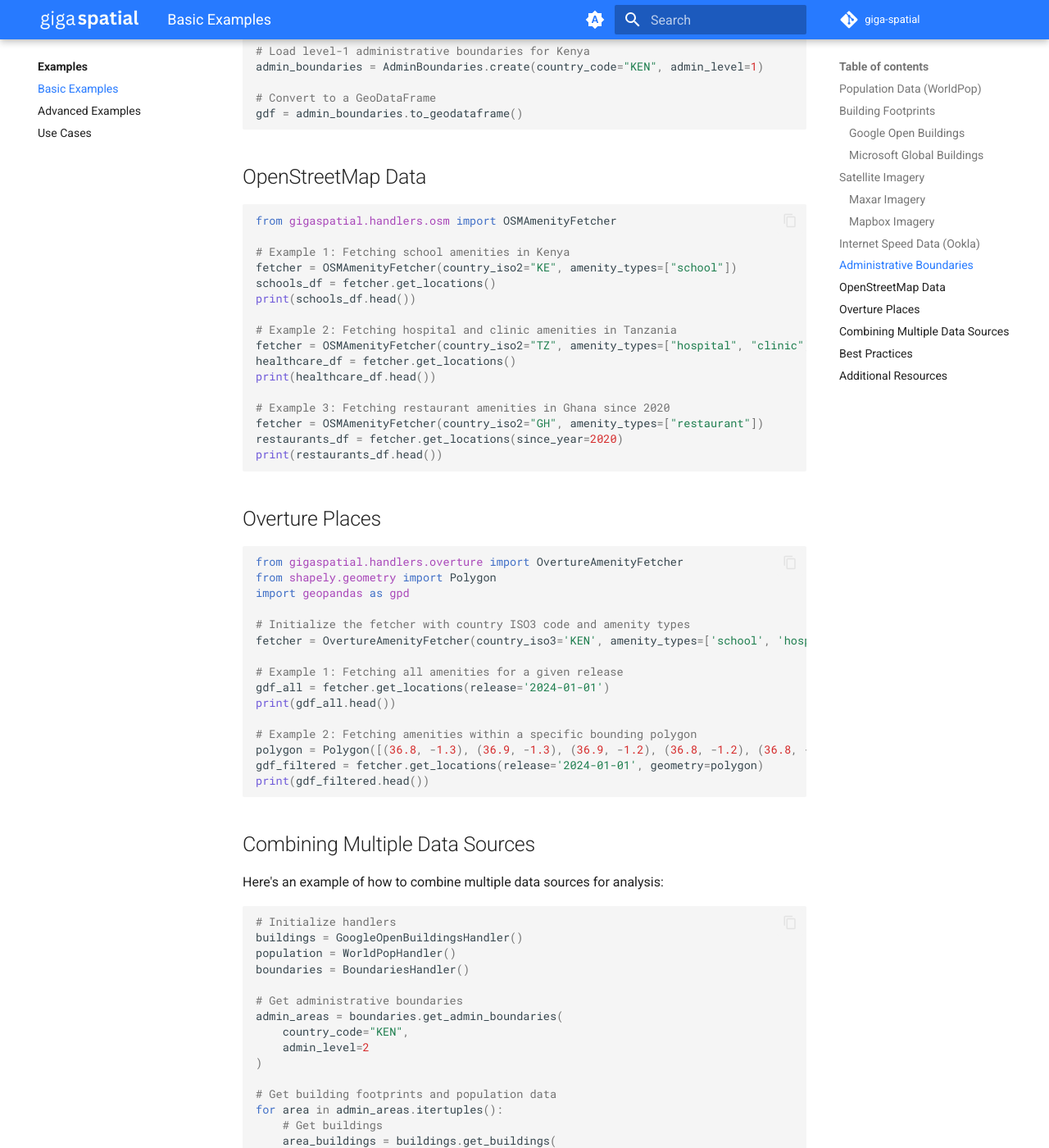
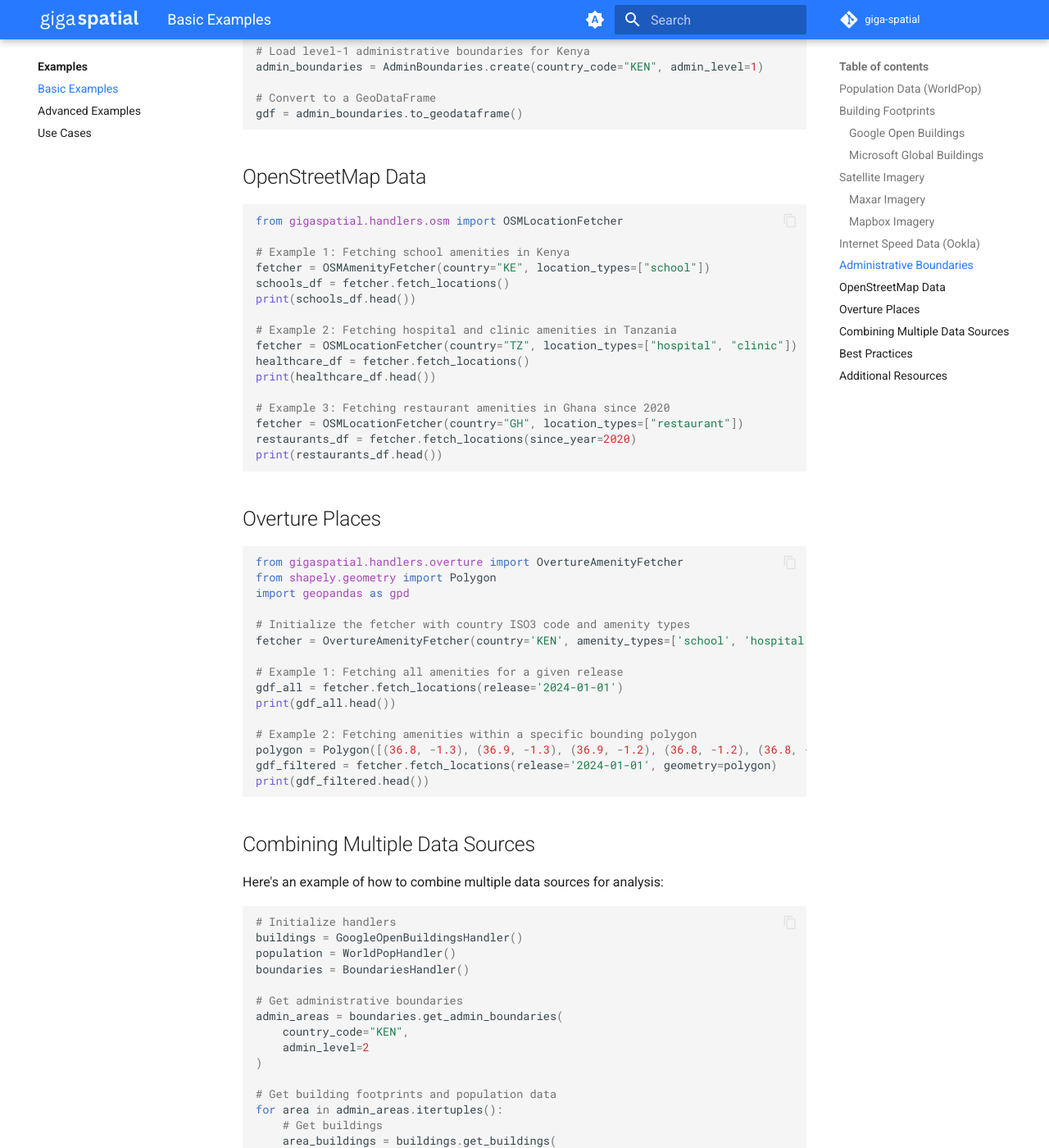
Before and after one commit to unicef/giga-spatial, an MkDocs documentation site: the page built from docs/examples/basic.md, in a window 1280 px wide and 1400 px high, scrolled down 3140 px. Shown: the whole window at 82% size. Built offline with MkDocs 1.6.1 and Material for MkDocs 9.7.7, drawn with Linux system fonts in a browser that asks for light colours; plug-ins that fetch from the network failed and are left out; comment, search, counter and statistics services are not loaded; the version menu is left out; some of the changed text lies outside the part shown.

Commit message:
Update basic.md

````diff
--- a/docs/examples/basic.md
+++ b/docs/examples/basic.md
@@ -161,21 +161,21 @@ gdf = admin_boundaries.to_geodataframe()
 ## OpenStreetMap Data
 
 ```python
-from gigaspatial.handlers.osm import OSMAmenityFetcher
+from gigaspatial.handlers.osm import OSMLocationFetcher
 
 # Example 1: Fetching school amenities in Kenya
-fetcher = OSMAmenityFetcher(country_iso2="KE", amenity_types=["school"])
-schools_df = fetcher.get_locations()
+fetcher = OSMAmenityFetcher(country="KE", location_types=["school"])
+schools_df = fetcher.fetch_locations()
 print(schools_df.head())
 
 # Example 2: Fetching hospital and clinic amenities in Tanzania
-fetcher = OSMAmenityFetcher(country_iso2="TZ", amenity_types=["hospital", "clinic"])
-healthcare_df = fetcher.get_locations()
+fetcher = OSMLocationFetcher(country="TZ", location_types=["hospital", "clinic"])
+healthcare_df = fetcher.fetch_locations()
 print(healthcare_df.head())
 
 # Example 3: Fetching restaurant amenities in Ghana since 2020
-fetcher = OSMAmenityFetcher(country_iso2="GH", amenity_types=["restaurant"])
-restaurants_df = fetcher.get_locations(since_year=2020)
+fetcher = OSMLocationFetcher(country="GH", location_types=["restaurant"])
+restaurants_df = fetcher.fetch_locations(since_year=2020)
 print(restaurants_df.head())
 ```
 
@@ -187,15 +187,15 @@ from shapely.geometry import Polygon
 import geopandas as gpd
 
 # Initialize the fetcher with country ISO3 code and amenity types
-fetcher = OvertureAmenityFetcher(country_iso3='KEN', amenity_types=['school', 'hospital'])
+fetcher = OvertureAmenityFetcher(country='KEN', amenity_types=['school', 'hospital'])
 
 # Example 1: Fetching all amenities for a given release
-gdf_all = fetcher.get_locations(release='2024-01-01')
+gdf_all = fetcher.fetch_locations(release='2024-01-01')
 print(gdf_all.head())
 
 # Example 2: Fetching amenities within a specific bounding polygon
 polygon = Polygon([(36.8, -1.3), (36.9, -1.3), (36.9, -1.2), (36.8, -1.2), (36.8, -1.3)])
-gdf_filtered = fetcher.get_locations(release='2024-01-01', geometry=polygon)
+gdf_filtered = fetcher.fetch_locations(release='2024-01-01', geometry=polygon)
 print(gdf_filtered.head())
 ```
 
````
Also changed, not shown: other parts of docs/examples/basic.md (+3 -3 lines).
